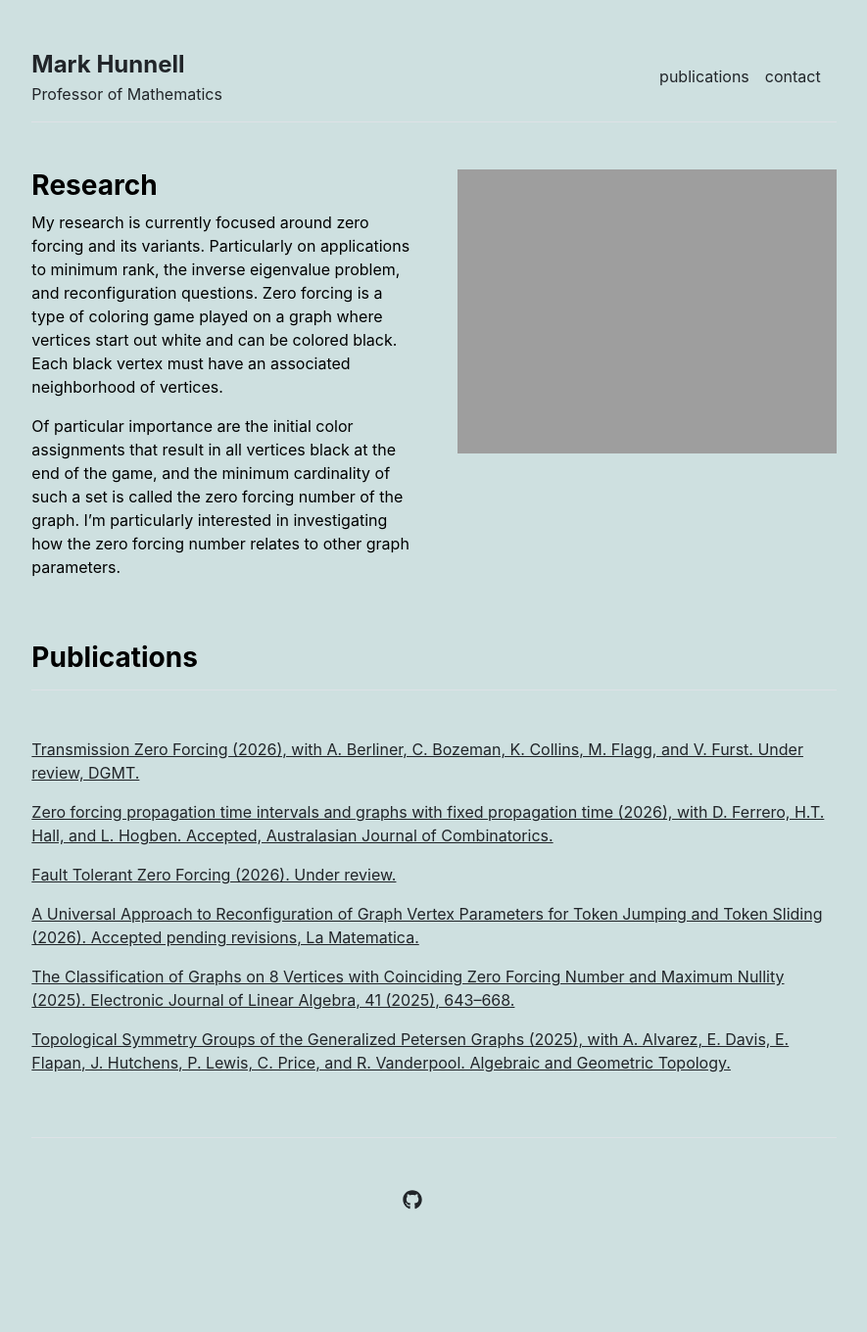
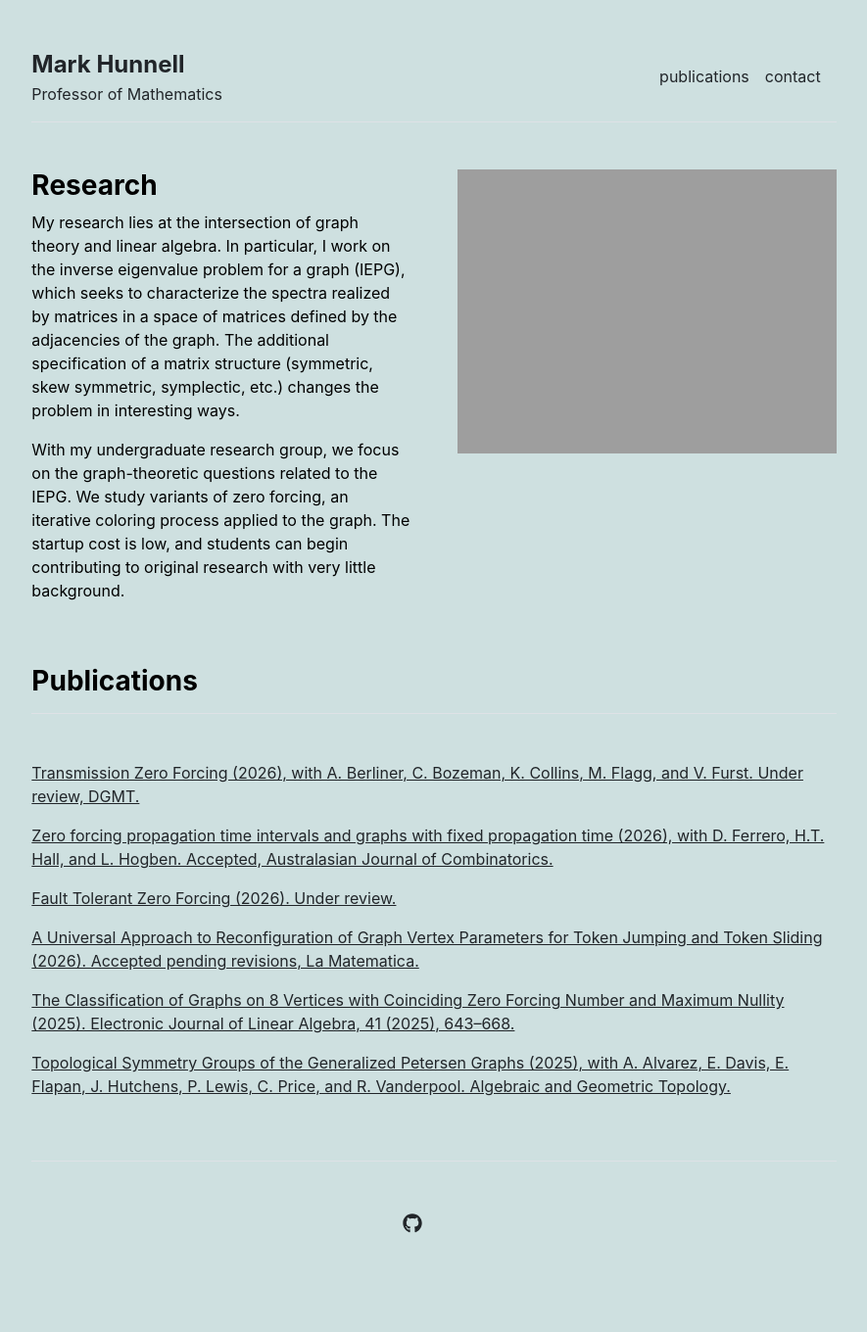
Before and after one commit to hunnellm/hunnellm.github.io, a Jekyll site: the page built from index.md, in a window 1280 px wide. Shown: the whole page at 98% size, without its empty margins (197-1082 px from the left). Built offline with Jekyll 4.4.1, drawn with Linux system fonts in a browser that asks for light colours; before the commit the page ends 1336 px from its top, so only the background shows below that.

Commit message:
Revise research description and focus areas
Updated research focus to include inverse eigenvalue problem and its relation to graph theory. Added details about undergraduate research group's work on graph-theoretic questions related to zero forcing.

```diff
--- a/index.md
+++ b/index.md
@@ -3,6 +3,6 @@ layout: home
 title: "Home"
 ---
 
-My research is currently focused around zero forcing and its variants.  Particularly on applications to minimum rank, the inverse eigenvalue problem, and reconfiguration questions.  Zero forcing is a type of coloring game played on a graph where vertices start out white and can be colored black. Each black vertex must have an associated neighborhood of vertices.
+My research lies at the intersection of graph theory and linear algebra. In particular, I work on the inverse eigenvalue problem for a graph (IEPG), which seeks to characterize the spectra realized by matrices in a space of matrices defined by the adjacencies of the graph. The additional specification of a matrix structure (symmetric, skew symmetric, symplectic, etc.) changes the problem in interesting ways.
 
-Of particular importance are the initial color assignments that result in all vertices black at the end of the game, and the minimum cardinality of such a set is called the zero forcing number of the graph. I'm particularly interested in investigating how the zero forcing number relates to other graph parameters.
+With my undergraduate research group, we focus on the graph-theoretic questions related to the IEPG. We study variants of zero forcing, an iterative coloring process applied to the graph. The startup cost is low, and students can begin contributing to original research with very little background.
```
